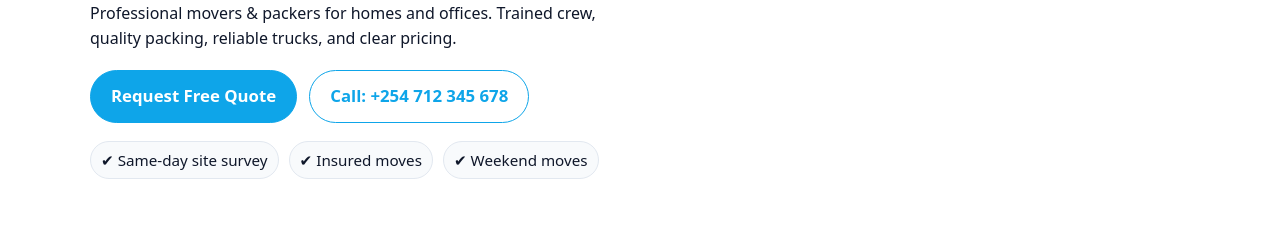
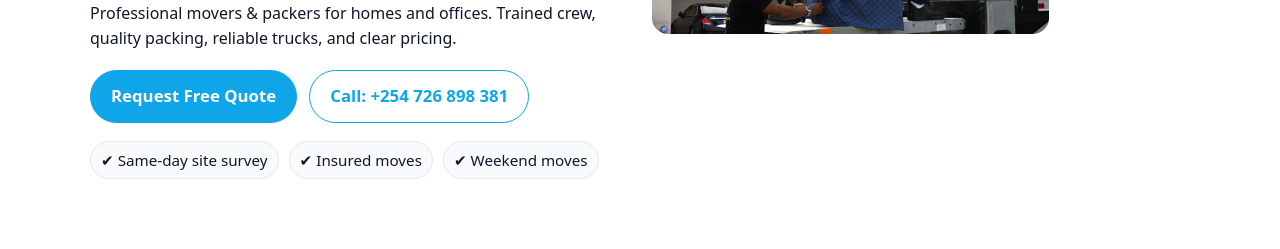
Before and after one commit to MMMuteti/nairobi-movers, a plain HTML site: page index.html in a window 1280 px wide. Shown: the part 234-483 px from the top of the page. Drawn offline with Linux system fonts and the light colour scheme.

Commit message:
contact and home page image change

```diff
--- a/index.html
+++ b/index.html
@@ -71,7 +71,7 @@
         <p>Professional movers & packers for homes and offices. Trained crew, quality packing, reliable trucks, and clear pricing.</p>
         <div class="hero-cta">
           <a href="contact.html" class="btn btn-lg">Request Free Quote</a>
-          <a href="tel:+254712345678" class="btn btn-outline btn-lg">Call: +254 712 345 678</a>
+          <a href="tel:+254726898381" class="btn btn-outline btn-lg">Call: +254 726 898 381</a>
         </div>
         <ul class="badges">
           <li>✔ Same-day site survey</li>
```
Also changed, not shown: assets/img/hero.jpg (added).
